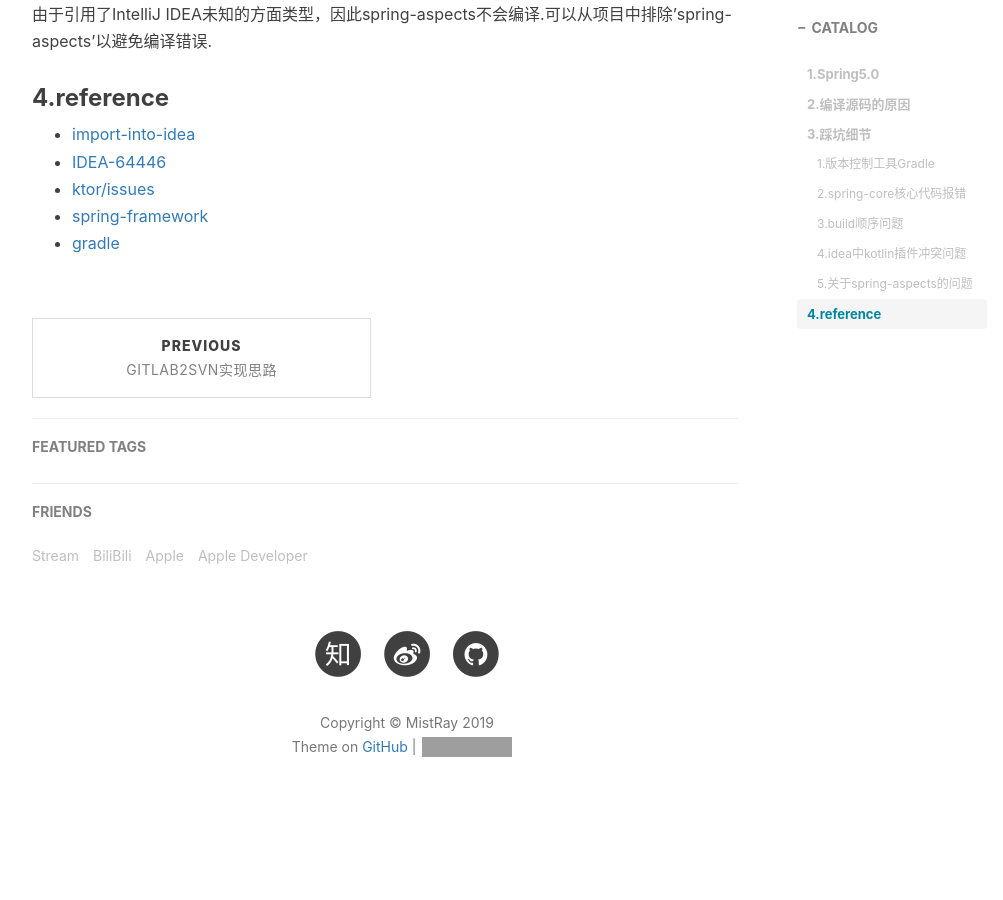
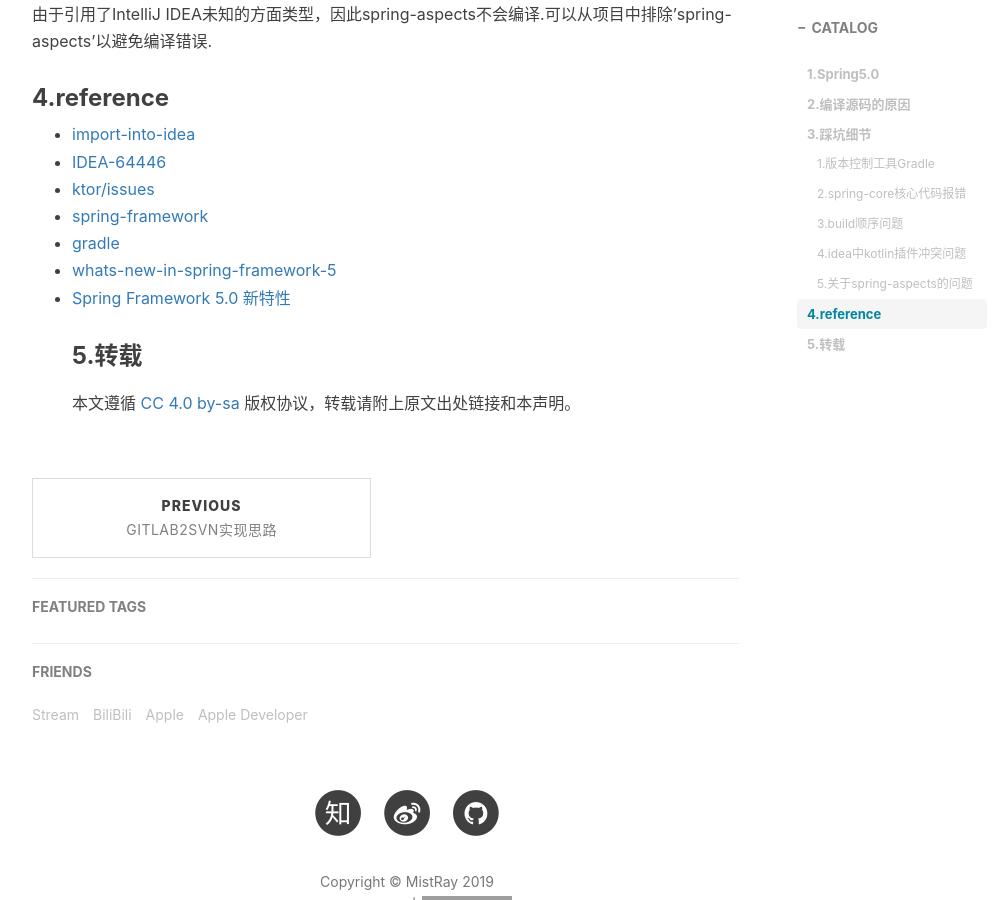
Before and after one commit to MistRay/mistray.github.io, a Jekyll site: the page built from _posts/2019-08-20-Spring5.X编译踩坑合集.md, in a window 1280 px wide and 900 px high, scrolled down 4019 px. Shown: the whole window, without its empty margins (233-1236 px from the left). Built offline with Jekyll 4.4.1, drawn with Linux system fonts in a browser that asks for light colours; nearby versions of some CDN libraries; comment, search, counter and statistics services are not loaded; before the commit the page ends 4870 px from its top, so only the background shows below that; grey boxes are pictures that could not be loaded.

Commit message:
添加协议

```diff
--- a/_posts/2019-08-20-Spring5.X编译踩坑合集.md
+++ b/_posts/2019-08-20-Spring5.X编译踩坑合集.md
@@ -72,9 +72,14 @@ Error:Kotlin: [Internal Error] java.lang.LinkageError: loader constraint violati
 #### 5.关于spring-aspects的问题
 由于引用了IntelliJ IDEA未知的方面类型，因此spring-aspects不会编译.可以从项目中排除'spring-aspects'以避免编译错误.
 
+
 ### 4.reference
 * [import-into-idea](https://github.com/spring-projects/spring-framework/blob/master/import-into-idea.md)
 * [IDEA-64446](https://youtrack.jetbrains.com/issue/IDEA-64446)
 * [ktor/issues](https://github.com/ktorio/ktor/issues/1271)
 * [spring-framework](https://github.com/MistRay/spring-framework)
 * [gradle](https://docs.gradle.org/current/userguide/userguide.html)
+* [whats-new-in-spring-framework-5](https://dzone.com/articles/whats-new-in-spring-framework-5)
+* [Spring Framework 5.0 新特性](https://www.oschina.net/translate/whats-new-in-spring-framework-5)
+### 5.转载
+本文遵循 [CC 4.0 by-sa](https://creativecommons.org/licenses/by-sa/4.0/) 版权协议，转载请附上原文出处链接和本声明。
```
Also changed, not shown: _posts/2019-08-15-Docker-Compose搭建Redis集群.md (+3 -0 lines), _posts/2019-08-19-Gitlab2svn实现思路.md (+4 -0 lines).
